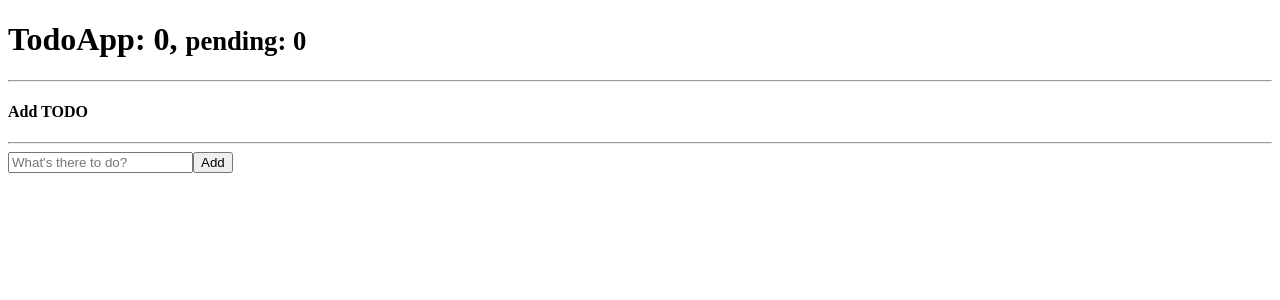
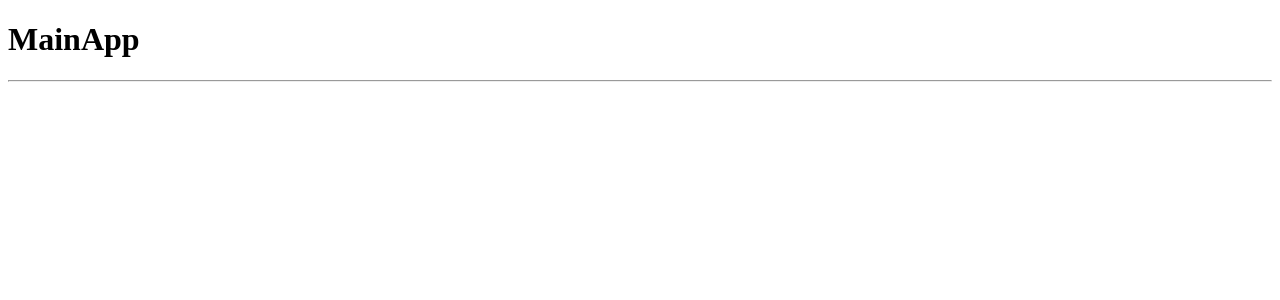
Before and after one commit to DanielTriveno/react-hooks, a React app: page / in a window 1280 px wide. Shown: the top 300 px of the page. Built offline with nearby package versions, Linux system fonts and the light colour scheme; the HTML template or start-up script is replaced by a standard one.

Commit message:
Introduction to Context

```diff
--- /dev/null
+++ b/src/09-useContext/MainApp.jsx
@@ -0,0 +1,10 @@
+
+export const MainApp = () => {
+  return (
+    <>
+        <h1>MainApp</h1>
+        <hr />
+
+    </>
+  )
+}
--- a/src/main.jsx
+++ b/src/main.jsx
@@ -1,7 +1,7 @@
 import React from 'react'
 import ReactDOM from 'react-dom/client'
 import './index.css'
-import { TodoApp } from './08-useReducer/TodoApp'
+import { MainApp } from './09-useContext/MainApp'
 //import { CounterApp } from './01-useState/CounterApp'
 //import { CounterWithCustomHook } from './01-useState/CounterWithCustomHook'
 //import { SimpleForm } from './02-useEffect/SimpleForm'
@@ -15,9 +15,10 @@ import { TodoApp } from './08-useReducer/TodoApp'
 //import { CallbackHook } from './06-memos/CallbackHook'
 //import { Padre } from './07-tarea-memo/Padre'
 //import './08-useReducer/intro-reducer';
+//import { TodoApp } from './08-useReducer/TodoApp'
 
 ReactDOM.createRoot(document.getElementById('root')).render(
   //<React.StrictMode>
-  <TodoApp/>
+  <MainApp/>
   // </React.StrictMode>,
 )
```
Also changed, not shown: src/09-useContext/AboutPage.jsx (added, +10 -0 lines), src/09-useContext/HomePage.jsx (added, +10 -0 lines), src/09-useContext/LoginPage.jsx (added, +10 -0 lines).
